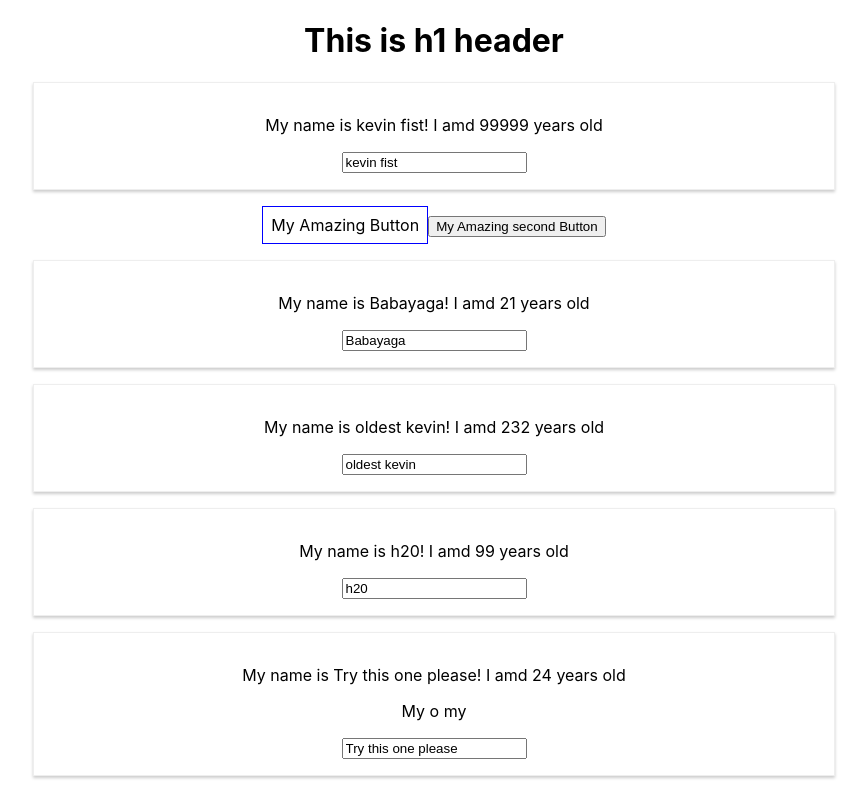
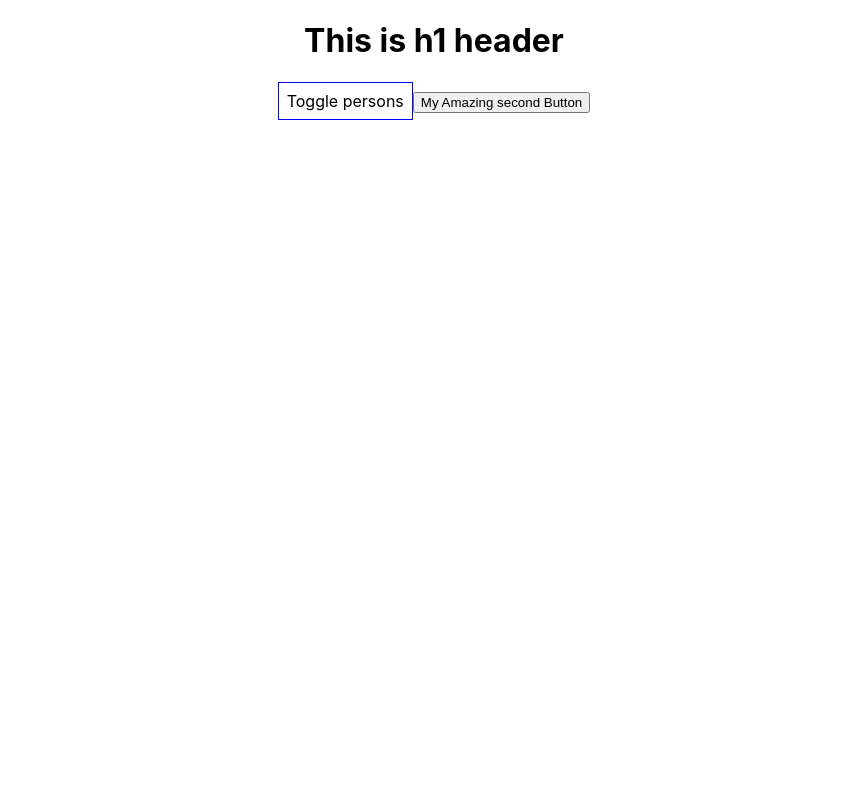
Before and after one commit to kjason1998/myapp, a React (Create React App) app: page / in a window 1280 px wide. Shown: the whole page, without its empty margins (206-1073 px from the left). Built offline with nearby package versions, Linux system fonts and the light colour scheme.

Commit message:
Dynamic content -> Toggle some views using if condition (ternary expressions)

```diff
--- a/src/App.js
+++ b/src/App.js
@@ -43,6 +43,15 @@ const App = () => {
     console.log('it is clicked!')
   }
 
+  const [hidePersons,setHidePersons] = useState(false)
+
+  const toggleHidePersonHandler = () => {
+    if(hidePersons){
+      setHidePersons(false)
+    }else{
+      setHidePersons(true)
+    }
+  }
 
   // this is called in line styling - cannot use the full power of css
   const style = {
@@ -57,18 +66,26 @@ const App = () => {
     // className to put the styling, this is the root element
     <div className="App">
       <h1>This is h1 header</h1>
-      <Person name={person.name} age={person.age} changes={nameChangeHandler}/>
       <button
         style={style}
-        onClick={() => onClickListenerChangeNamePerson('this is not kevin using bind')}>My Amazing Button</button>
+        onClick={toggleHidePersonHandler}>Toggle persons</button>
       <button onClick={onClickListenerChangeNamePerson.bind(this,'other way to pass param')}>My Amazing second Button</button>
-      {persons.map((person) => (
-        <Person name={person.name} age={person.age} />
-      ))}
-      <Person name="Try this one please" age="24"
-        click={onClickTypeSomethingInLog} >
-        My o my
-      </Person>
+      {hidePersons ?
+        <div>
+          <Person name={person.name} age={person.age} changes={nameChangeHandler}/>
+          {persons.map((person) => (
+            <Person
+              name={person.name}
+              age={person.age} />
+          ))}
+          <Person
+            name="Try this one please"
+            age="24"
+            click={onClickTypeSomethingInLog}>
+            My o my
+          </Person>
+      </div>: null
+      }
     </div>
   );
   // return React.createElement('div', {className: 'app'}, React.createElement('h1',null,'This is h1 header'));
```
